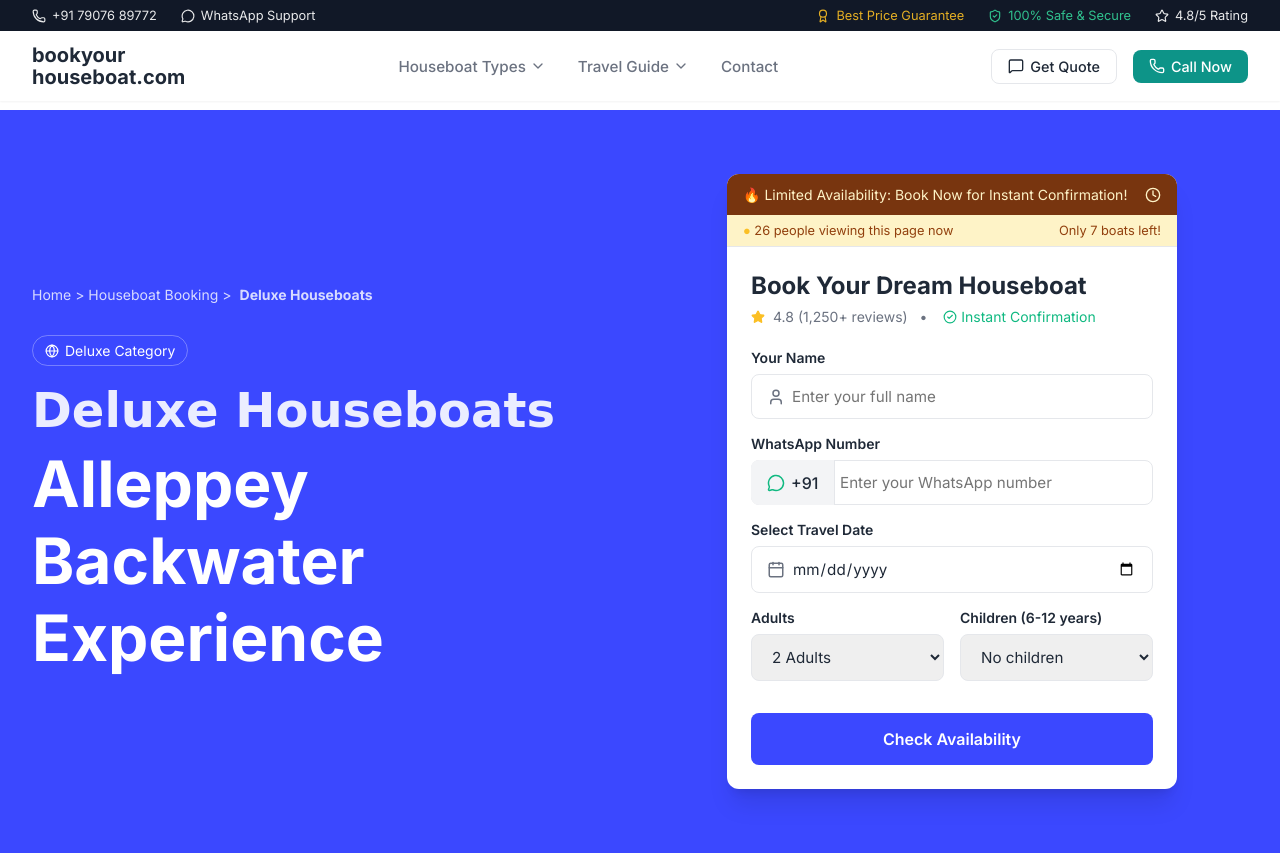
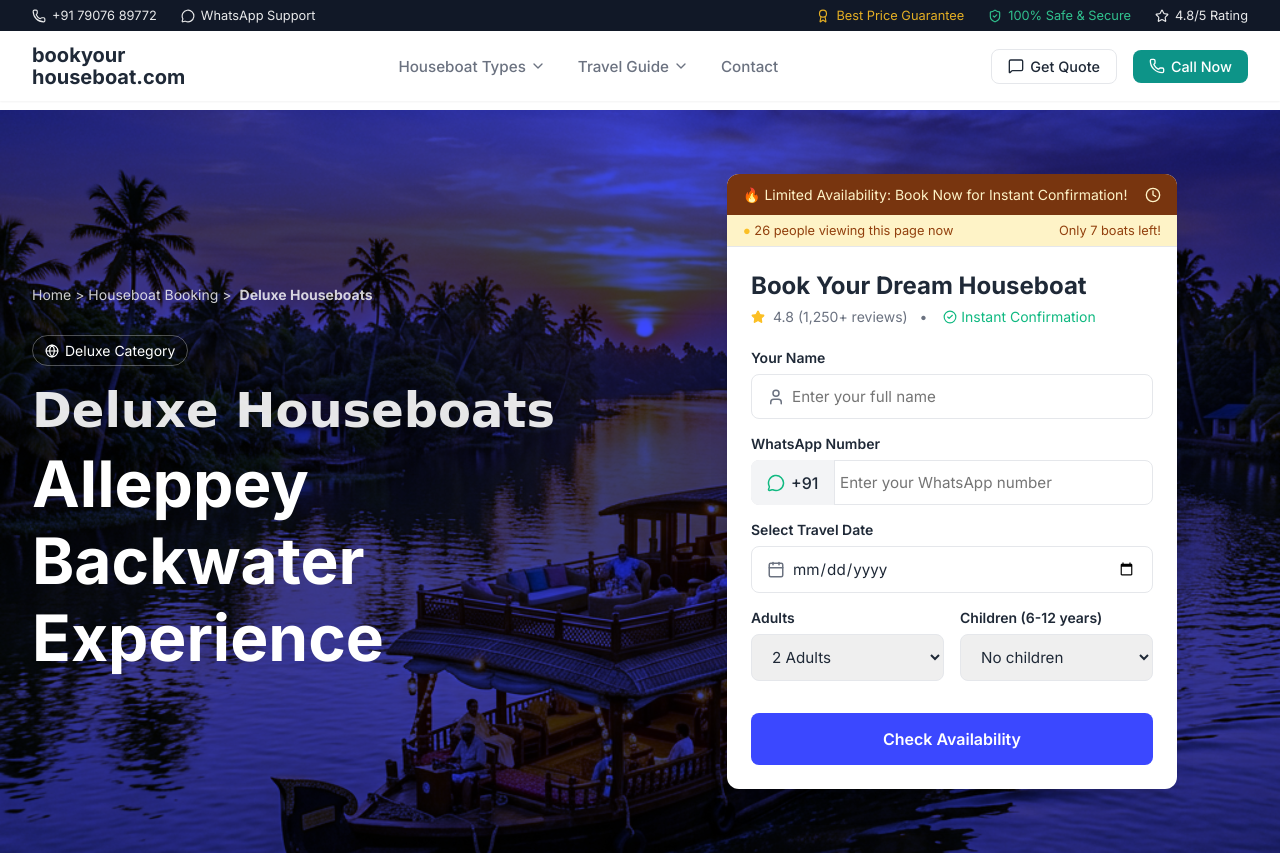
Before and after one commit to levinkurian00/houseboat-booking-app, a React (Vite) app: page / in a window 1280 px wide. Shown: the top 855 px of the page. Built offline with nearby package versions, Linux system fonts and the light colour scheme.

Commit message:
Add houseboat background image with dynamic blend mode

```diff
--- a/src/index.css
+++ b/src/index.css
@@ -273,6 +273,10 @@ body {
 /* Hero Section */
 .hero-section {
   background-color: var(--primary);
+  background-image: url('/hero-image.png');
+  background-size: cover;
+  background-position: center;
+  background-blend-mode: multiply;
   min-height: 80vh;
   position: relative;
   overflow: hidden;
```
